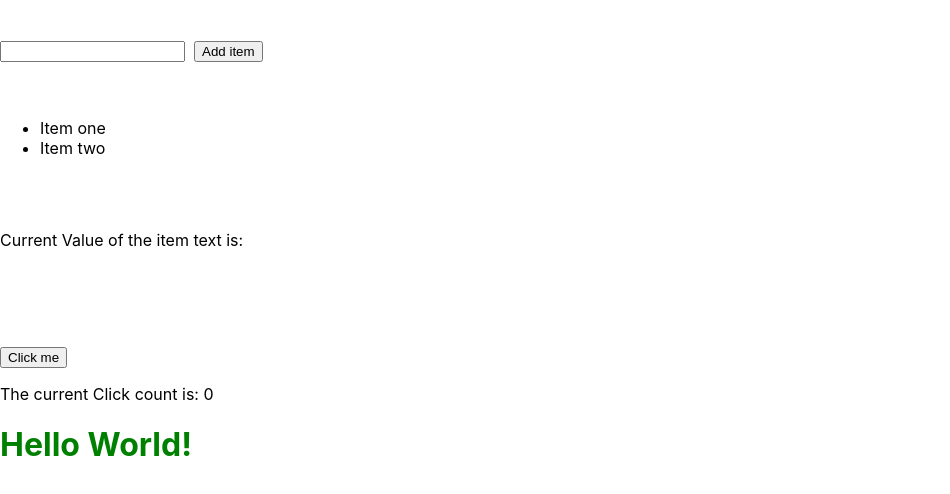
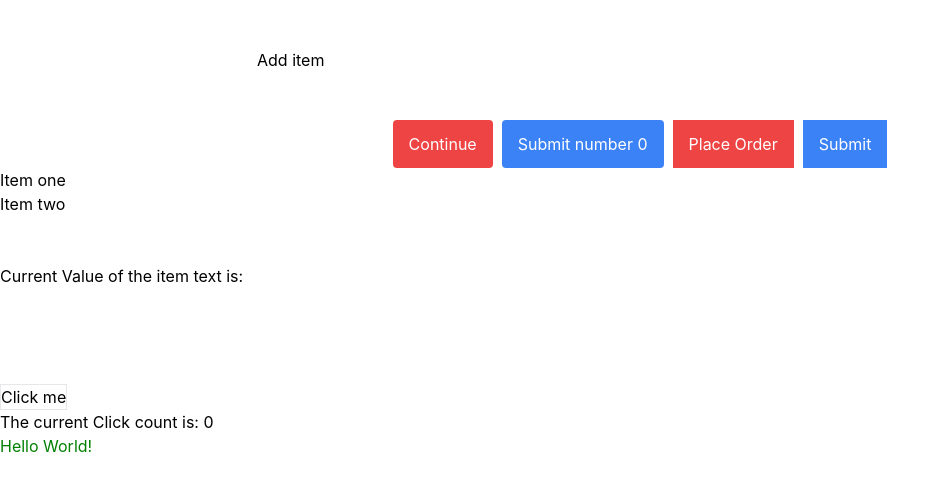
Before and after one commit to krokhale/cohort-16a-react-demo, a React (Create React App) app: page / in a window 1280 px wide. Shown: the top 494 px of the page, without its empty margins (0-950 px from the left). Built offline with nearby package versions, Linux system fonts and the light colour scheme.

Commit message:
checking in

```diff
--- a/public/index.html
+++ b/public/index.html
@@ -9,6 +9,8 @@
       name="description"
       content="Web site created using create-react-app"
     />
+    <link href="https://unpkg.com/tailwindcss@^2/dist/tailwind.min.css" rel="stylesheet" />
+
     <link rel="apple-touch-icon" href="%PUBLIC_URL%/logo192.png" />
     <!--
       manifest.json provides metadata used when your web app is installed on a
--- a/src/App.js
+++ b/src/App.js
@@ -3,7 +3,8 @@
 // functional Components | react hooks
 import logo from './logo.svg';
 import './App.css';
-import {useState, useEffect} from 'react' //Both of these are just hooks
+import {useState, useEffect} from 'react'
+import MyButton from "./my-button"; //Both of these are just hooks
 
 function App() {
 
@@ -47,6 +48,19 @@ function App() {
           <br/>
           <br/>
 
+          <div className={'flex justify-center'}>
+              {/*props*/}
+              <MyButton buttonText={'Continue'} color={'red'} rounded={true} />&nbsp;&nbsp;
+
+              <MyButton buttonText={'Submit number '+counter} rounded={true} />&nbsp;&nbsp;
+
+              <MyButton buttonText={'Place Order'} color={'red'} />&nbsp;&nbsp;
+
+              <MyButton />
+          </div>
+
+
+
           <ul>
               {toDoList.map((item, idx) => {
                   return <li key={idx}>{item}</li>
@@ -61,7 +75,7 @@ function App() {
           <br/>
           <br/>
           <br/>
-          <button onClick={incrementCounter}>Click me</button>
+          <button className={'border'} onClick={incrementCounter}>Click me</button>
 
           <p>The current Click count is: {counter}</p>
 
--- /dev/null
+++ b/src/my-button.js
@@ -0,0 +1,34 @@
+import React, {useState, useEffect} from 'react';
+
+function MyButton(props) {
+    console.log('the props received from the parent component are: ', props)
+    console.log(props.buttonText)
+    console.log(props.color)
+
+    const setClasses = () => {
+        // 'py-3 px-4 bg-red-500 rounded text-white'
+        let baseClasses = 'py-3 px-4 text-white'
+        if(props.color=='red'){
+            baseClasses = baseClasses + ' bg-red-500'
+        } else {
+            baseClasses = baseClasses + ' bg-blue-500'
+        }
+
+        if(props.rounded){
+            baseClasses = baseClasses + ' rounded'
+        }
+
+        console.log(baseClasses)
+        return baseClasses
+
+    };
+
+    return (
+        <>
+            {/*ternary operator*/}
+            <button className={setClasses()}>{props.buttonText || 'Submit'}</button>
+        </>
+    );
+}
+
+export default MyButton;
```
